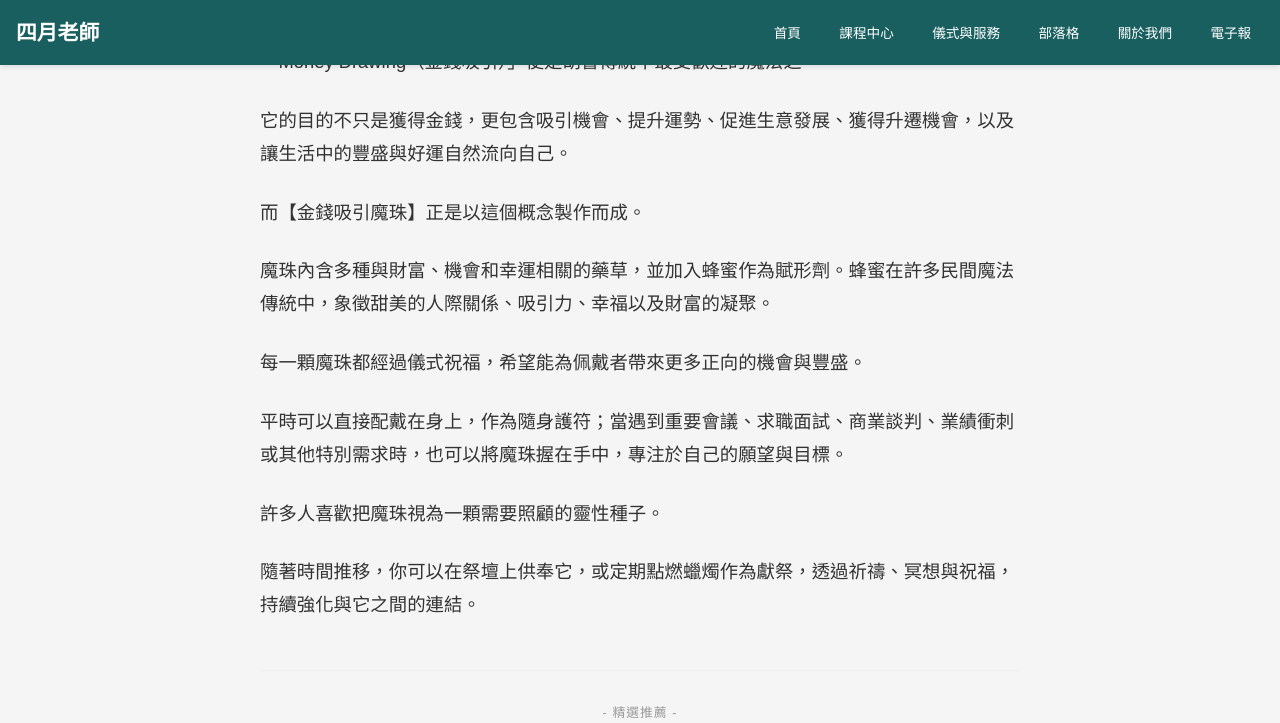
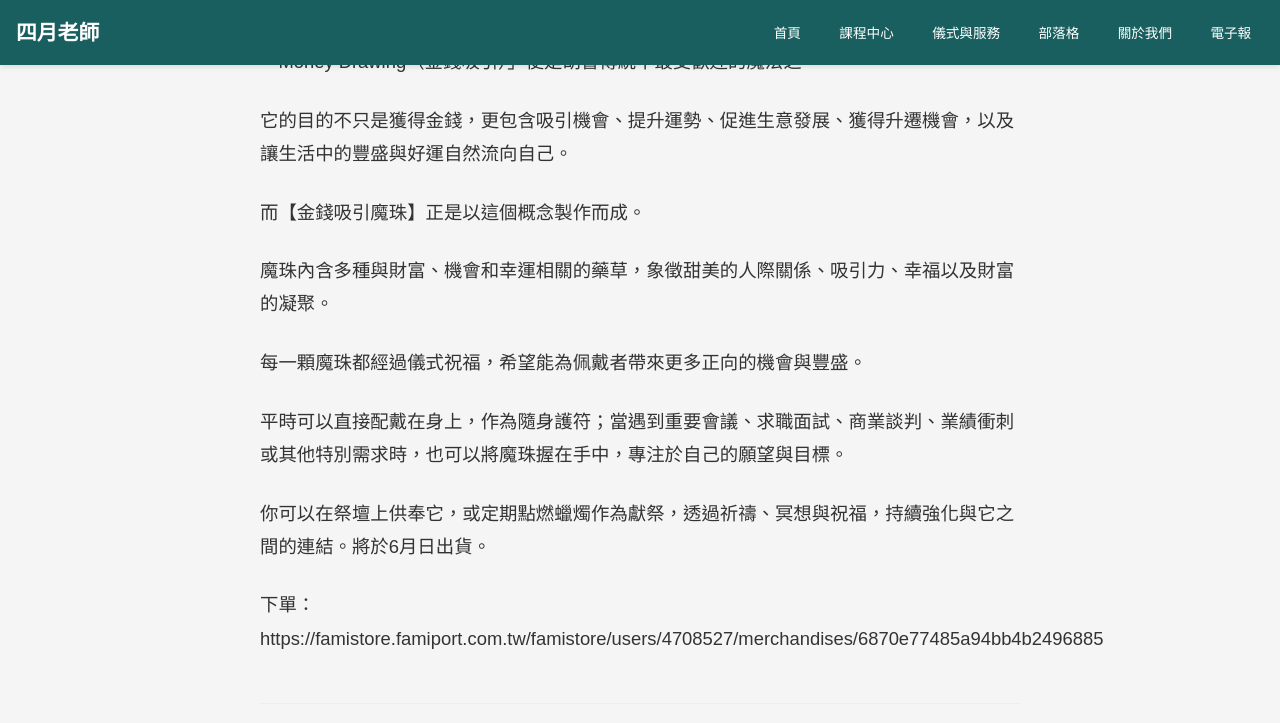
Before and after one commit to light4uliuphone-lang/hoodoo, a Jekyll site: the page built from _posts/2026-05-29-moneyball.md, in a window 1280 px wide and 900 px high, scrolled down 767 px, cut to the strip 0-723 px from the top of the window. Built offline with Jekyll 4.4.1, drawn with Linux system fonts in a browser that asks for light colours.

Commit message:
Update 2026-05-29-moneyball.md

```diff
--- a/_posts/2026-05-29-moneyball.md
+++ b/_posts/2026-05-29-moneyball.md
@@ -40,12 +40,12 @@ category: [news]
 
 而【金錢吸引魔珠】正是以這個概念製作而成。
 
-魔珠內含多種與財富、機會和幸運相關的藥草，並加入蜂蜜作為賦形劑。蜂蜜在許多民間魔法傳統中，象徵甜美的人際關係、吸引力、幸福以及財富的凝聚。
+魔珠內含多種與財富、機會和幸運相關的藥草，象徵甜美的人際關係、吸引力、幸福以及財富的凝聚。
 
 每一顆魔珠都經過儀式祝福，希望能為佩戴者帶來更多正向的機會與豐盛。
 
 平時可以直接配戴在身上，作為隨身護符；當遇到重要會議、求職面試、商業談判、業績衝刺或其他特別需求時，也可以將魔珠握在手中，專注於自己的願望與目標。
 
-許多人喜歡把魔珠視為一顆需要照顧的靈性種子。
+你可以在祭壇上供奉它，或定期點燃蠟燭作為獻祭，透過祈禱、冥想與祝福，持續強化與它之間的連結。將於6月日出貨。
 
-隨著時間推移，你可以在祭壇上供奉它，或定期點燃蠟燭作為獻祭，透過祈禱、冥想與祝福，持續強化與它之間的連結。
+下單：https://famistore.famiport.com.tw/famistore/users/4708527/merchandises/6870e77485a94bb4b2496885
```
